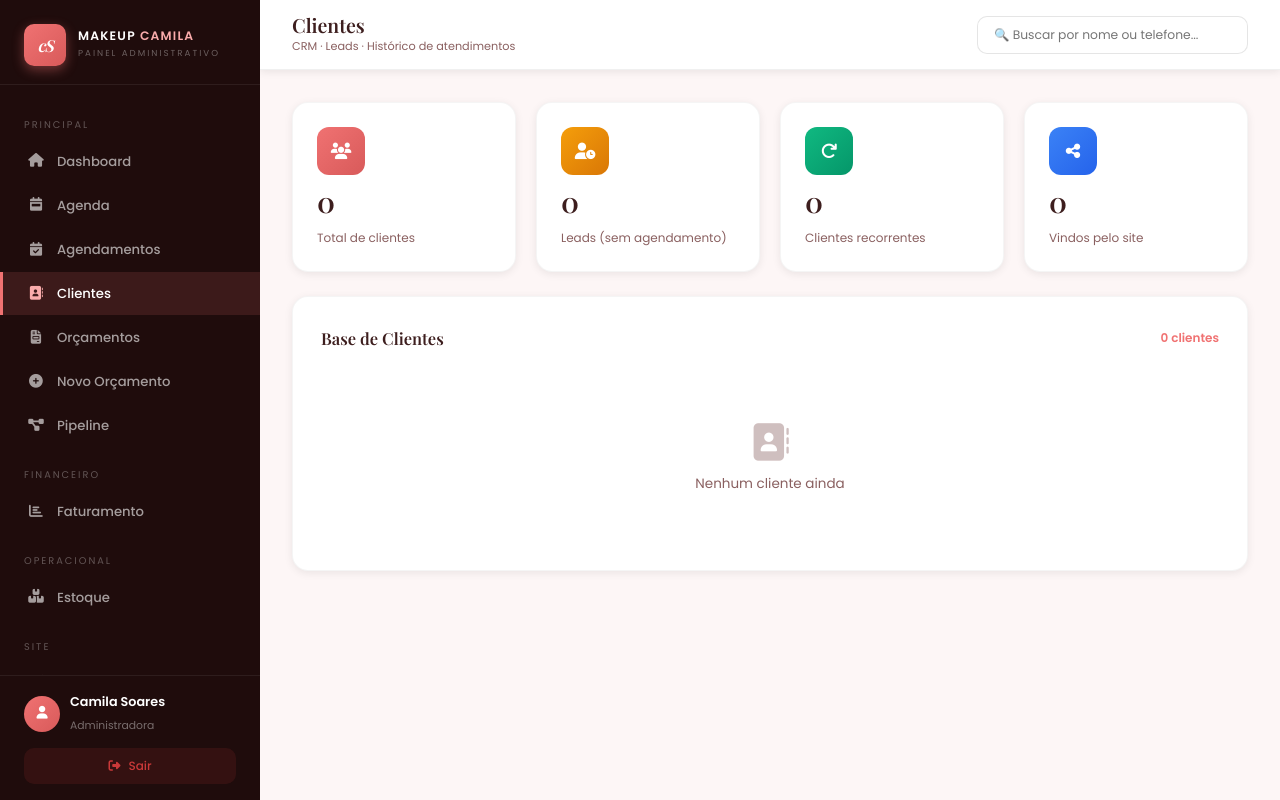
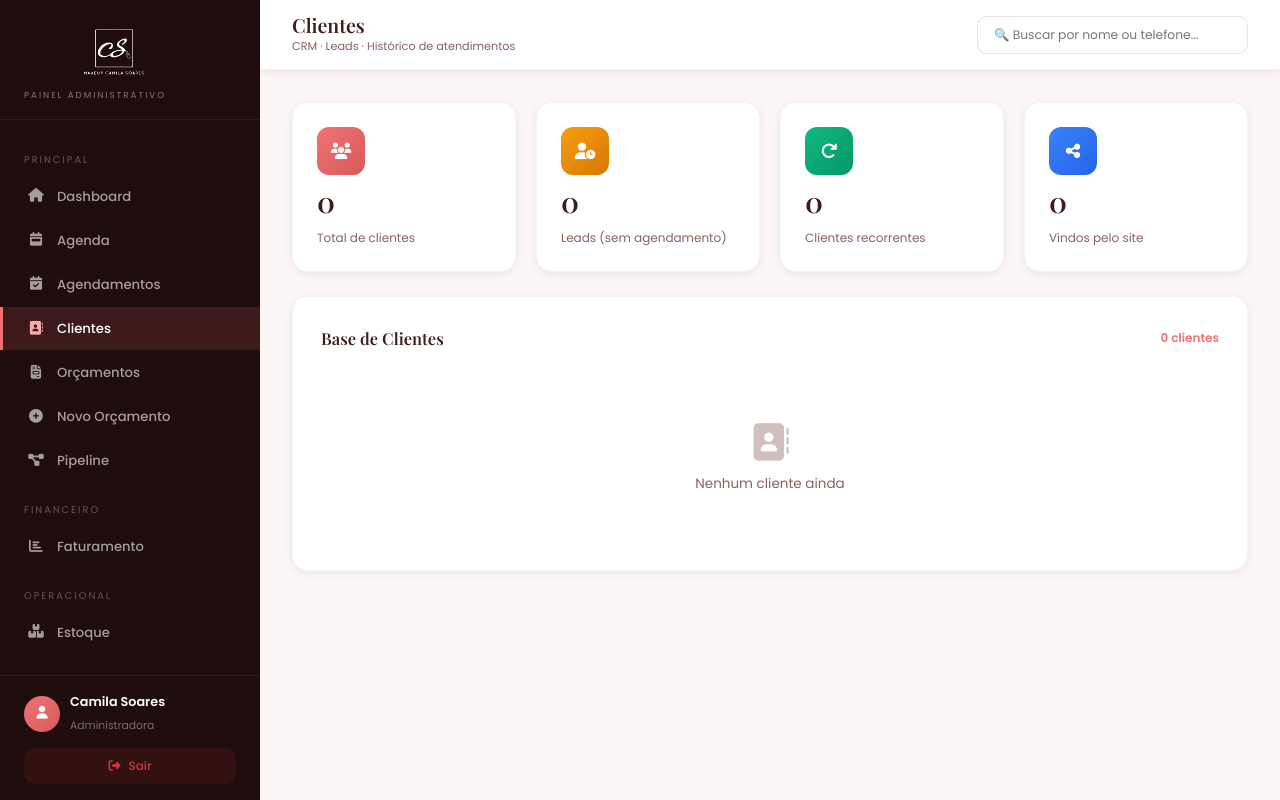
Before and after one commit to lassancepaulo/makeup-camila-soares, a website: page admin/clientes.html in a window 1280 px wide. Drawn offline with nearby package versions, Linux system fonts and the light colour scheme; a web font is replaced by a local one.

Commit message:
Use real brand logo — navbar, footer, login, admin sidebar, favicon

```diff
--- a/admin/clientes.html
+++ b/admin/clientes.html
@@ -6,8 +6,8 @@
   <title>Clientes — Admin Camila Soares</title>
   <link rel="preconnect" href="https://fonts.googleapis.com" />
   <link href="https://fonts.googleapis.com/css2?family=Playfair+Display:ital,wght@0,600;1,400&family=Poppins:wght@300;400;500;600&display=swap" rel="stylesheet" />
-  <link rel="icon" type="image/svg+xml" href="../assets/favicon.svg" />
-  <link rel="apple-touch-icon" href="../assets/favicon.svg" />
+  <link rel="icon" type="image/jpeg" href="../assets/logo-brand.jpg" />
+  <link rel="apple-touch-icon" href="../assets/logo-brand.jpg" />
   <link rel="stylesheet" href="https://cdnjs.cloudflare.com/ajax/libs/font-awesome/6.5.0/css/all.min.css" />
   <link rel="stylesheet" href="../css/admin.css" />
 </head>
@@ -16,13 +16,10 @@
 
   <!-- SIDEBAR -->
   <aside class="sidebar" id="sidebar">
-    <div class="sidebar-logo">
-      <div class="sidebar-logo-mark">cS</div>
-      <div class="sidebar-logo-text">
-        <span class="logo-text">Makeup <em>Camila</em></span>
-        <span class="logo-sub">Painel Administrativo</span>
+          <div class="sidebar-logo">
+        <img src="../assets/logo-brand-white.png" class="sidebar-logo-img" alt="Makeup Camila Soares" />
+        <span class="sidebar-logo-admin">Painel Administrativo</span>
       </div>
-    </div>
     <nav class="sidebar-nav">
       <div class="nav-section-title">Principal</div>
       <a href="index.html"          class="sidebar-link"><i class="fas fa-home"></i> Dashboard</a>
--- a/css/admin.css
+++ b/css/admin.css
@@ -87,14 +87,29 @@ input, select, textarea { font-family: inherit; }
 }
 
 .sidebar-logo {
-  padding: 24px 24px 18px;
+  padding: 20px 24px 16px;
   border-bottom: 1px solid rgba(255,255,255,.07);
   display: flex;
-  align-items: center;
-  gap: 12px;
+  flex-direction: column;
+  gap: 5px;
 }
 
-/* Iniciais circulares no estilo da logo */
+.sidebar-logo-img {
+  max-height: 64px;
+  width: auto;
+  max-width: 180px;
+  object-fit: contain;
+  display: block;
+}
+
+.sidebar-logo-admin {
+  font-size: .58rem;
+  text-transform: uppercase;
+  letter-spacing: 2px;
+  color: rgba(255,255,255,.45);
+}
+
+/* Iniciais circulares no estilo da logo (mantido por compatibilidade) */
 .sidebar-logo-mark {
   width: 42px;
   height: 42px;
```
Also changed, not shown: admin-login.html (+3 -3 lines), admin/agenda.html (+4 -7 lines), admin/agendamentos.html (+5 -8 lines), admin/estoque.html (+4 -7 lines), admin/faturamento.html (+4 -7 lines), admin/index.html (+4 -7 lines), admin/orcamento-novo.html (+4 -7 lines), admin/orcamentos.html (+4 -7 lines), admin/pipeline.html (+4 -7 lines), admin/site-editor.html (+5 -8 lines), index.html (+5 -5 lines), assets/logo-brand-white.png (added), assets/logo-brand.jpg (added), assets/logo-white.PNG (added), 1 more files.
